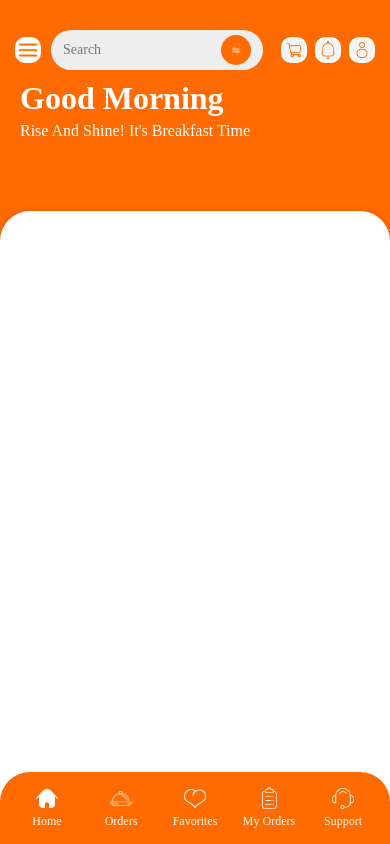
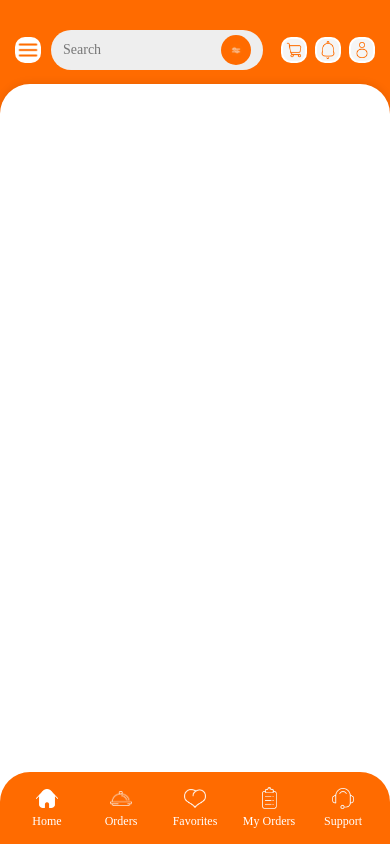
Before and after one commit to beasnilanjan-ios/Foodply, a React Native app: screen /Dashboard in a window 390 px wide. Built offline with nearby package versions, Linux system fonts and the light colour scheme.

Commit message:
Text added

```diff
--- a/src/GlobalContainer/GlobalTopBar.tsx
+++ b/src/GlobalContainer/GlobalTopBar.tsx
@@ -223,9 +223,12 @@ const styles = StyleSheet.create({
     alignItems: 'center',
     justifyContent: 'space-between',
     paddingHorizontal: 15,
-    marginTop: Platform.OS === 'ios'
-      ? (isTablet ? 0 : 60)
-      : 30,
+    // marginTop: Platform.OS === 'ios'
+    //   ? (isTablet ? 0 : 60)
+    //   : 30,
+       marginTop: Platform.OS === 'ios'
+    ? (isTablet ? -65 : -45)
+    : -70,
   },
 
   circleButton: {
--- a/src/Screens/Dashboard.tsx
+++ b/src/Screens/Dashboard.tsx
@@ -1,10 +1,9 @@
 import React, { useEffect } from 'react';
-import { View, StyleSheet, Text, Platform } from 'react-native';
+import { View, StyleSheet, Platform , Text} from 'react-native';
 import Colors from '../assets/Colors/Colors';
 import GlobalBottomBar from '../GlobalContainer/GlobalBottomBar';
 import GlobalTopBar from '../GlobalContainer/GlobalTopBar';
 import GlobalLocationPermission from '../GlobalContainer/GlobalLocationPermission';
-
 
 export default function Dashboard({ navigation, openDrawer }: any) {
 
@@ -32,22 +31,18 @@ export default function Dashboard({ navigation, openDrawer }: any) {
 
   return (
     <View style={styles.container}>
-
       <GlobalTopBar openDrawer={openDrawer} />
 
-      {/* 🔥 Header Text Section */}
-      <View style={styles.headerTextContainer}>
-        <Text style={styles.title}>Good Morning</Text>
-        <Text style={styles.subtitle}>
-          Rise And Shine! It's Breakfast Time
-        </Text>
-      </View>
+      <View style={styles.headerContainer}>
+  <Text style={styles.title}>Good Morning</Text>
+  <Text style={styles.subtitle}>
+    Rise And Shine! It's Breakfast Time
+  </Text>
+</View>
 
-      {/* 🔽 White Overlay Card */}
       <View style={styles.overlay}>
         <GlobalBottomBar navigation={navigation} activeTab="Home" />
       </View>
-
     </View>
   );
 }
@@ -55,44 +50,47 @@ export default function Dashboard({ navigation, openDrawer }: any) {
 const styles = StyleSheet.create({
   container: {
     flex: 1,
+    justifyContent: 'flex-start',
+    alignItems: 'center',
+    paddingTop: 100,
     backgroundColor: Colors.primary,
-  },
-
-  headerTextContainer: {
-    width: '100%',
-    paddingHorizontal: 20,
-    marginTop: 10,
-  },
-
-  title: {
-    fontSize: 32,
-    fontWeight: '800',
-    fontFamily: 'LeagueSpartan-Bold',
-    color: '#fff',
-  },
-
-
-  subtitle: {
-    fontSize: 16,
-    color: '#fff',
-    fontFamily: 'LeagueSpartan-Regular',
-    marginTop: 5,
   },
 
   overlay: {
     position: 'absolute',
-    bottom: Platform.OS === 'android' ? 0 : 0, // 👈 move up only on Android
+    bottom: 0,
     width: '100%',
-   height: Platform.OS === 'android' ? '78%' : '75%',
-
+    height: Platform.OS === 'ios' ? '88%' : '90%',
     backgroundColor: '#fff',
     borderTopLeftRadius: 30,
     borderTopRightRadius: 30,
+    alignItems: 'stretch',
     padding: 20,
-
     shadowColor: '#000',
     shadowOpacity: 0.1,
     shadowRadius: 10,
     elevation: 5,
   },
+
+ headerContainer: {
+  width: '100%',              // 🔥 ADD THIS (MOST IMPORTANT)
+  paddingHorizontal: 20,
+  marginTop: Platform.OS === 'ios' ? 15 : 10,
+  alignItems: 'flex-start',
+},
+
+title: {
+  fontSize: 34,
+  fontFamily: 'LeagueSpartan-Bold',
+  color: '#fff',
+  textAlign: 'left', // ✅ this is correct
+},
+
+subtitle: {
+  fontSize: 16,
+  fontFamily: 'LeagueSpartan-Regular',
+  color: '#fff',
+  marginTop: 5,
+  textAlign: 'left', // ✅ this is correct
+},
 });
--- a/src/Screens/Orders.tsx
+++ b/src/Screens/Orders.tsx
@@ -2,9 +2,11 @@ import React, { useState } from 'react';
 import { View, Text, StyleSheet, TouchableOpacity, Image } from 'react-native';
 import Colors from '../assets/Colors/Colors';
 import GlobalBottomBar from '../GlobalContainer/GlobalBottomBar';
-export default function Dashboard({ navigation }: any) {
+import GlobalTopBar from '../GlobalContainer/GlobalTopBar';
+export default function Dashboard({ navigation, openDrawer }: any) {
   return (
      <View style={styles.container}>
+      <GlobalTopBar openDrawer={openDrawer} />
         <View style={styles.overlay}>
         <GlobalBottomBar navigation={navigation} activeTab="Orders" />
          </View>
```
